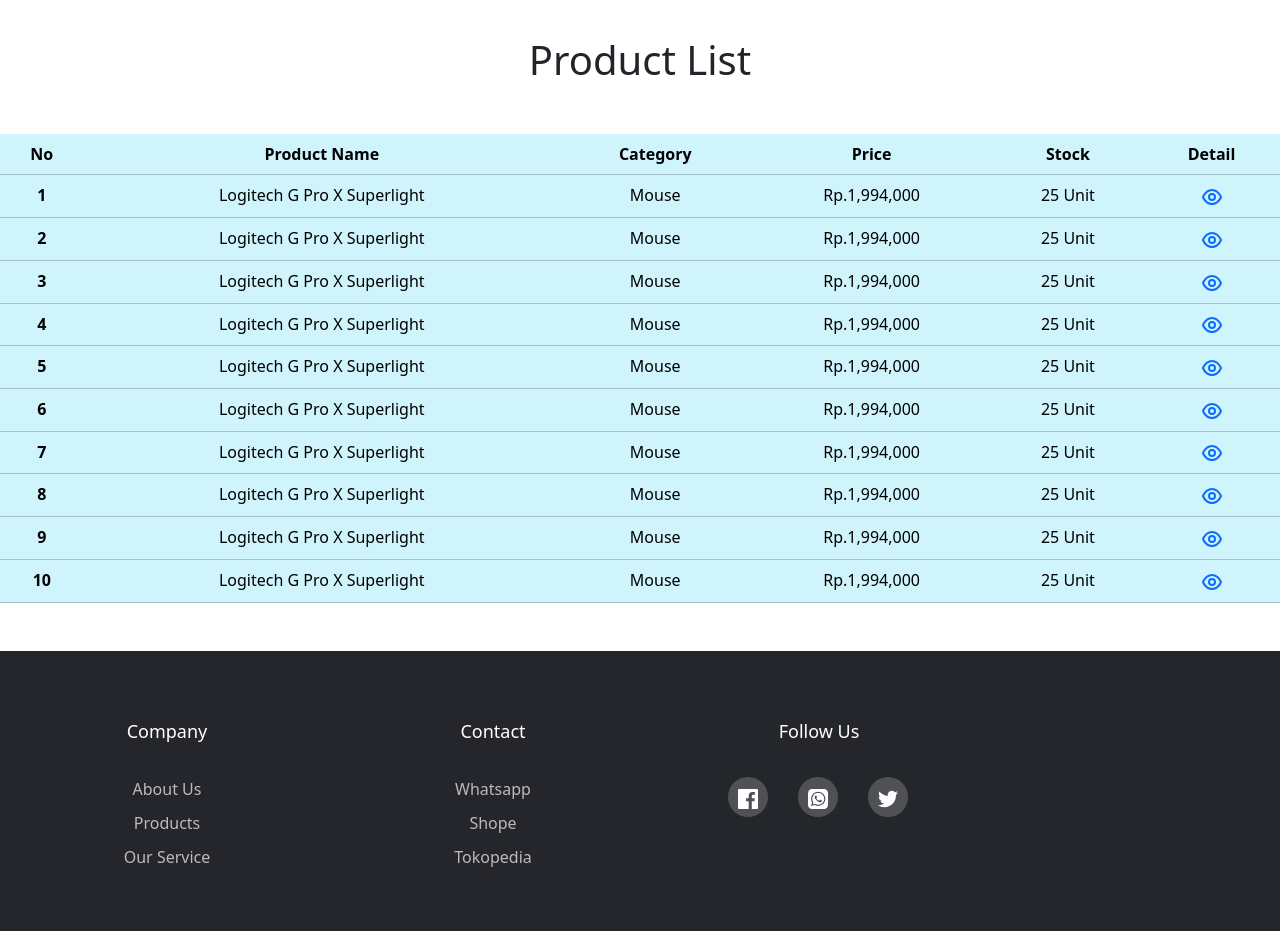
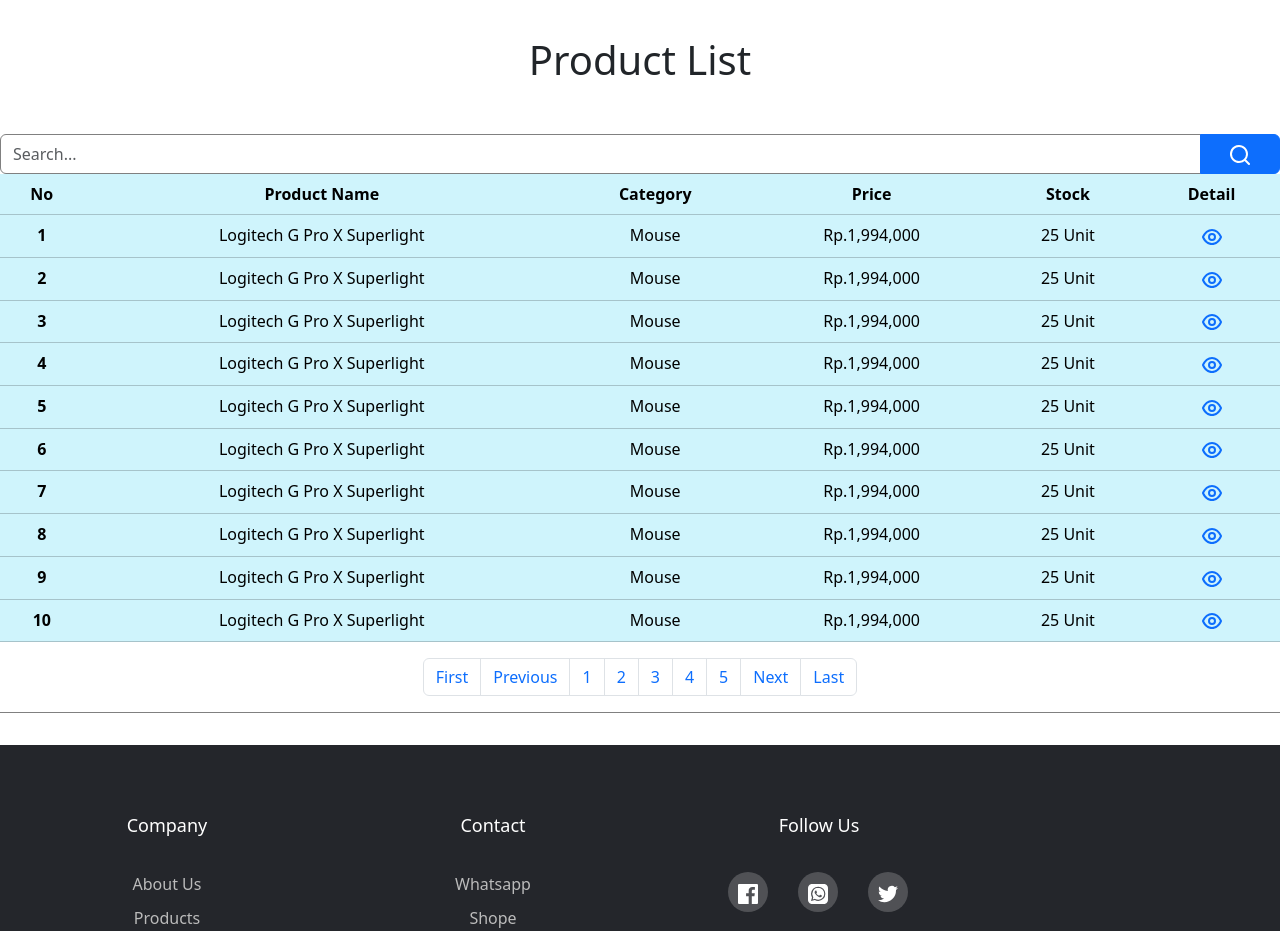
Before and after one commit to WahtuAstrawan/galaxy-comp, a React (Create React App) app in the folder frontend/: page / in a window 1280 px wide. Shown: the part 1100-2031 px from the top of the page. Built offline with nearby package versions, Linux system fonts and the light colour scheme.

Commit message:
adding searchbar and pagination to the product table

```diff
--- a/frontend/src/Components/TableProduct/TableProduct.css
+++ b/frontend/src/Components/TableProduct/TableProduct.css
@@ -1,3 +1,7 @@
 .detail-icon:hover{
     cursor: pointer;
 }
+
+.pagination-section {
+    border-bottom: 1px solid gray;
+}
--- a/frontend/src/Components/TableProduct/TableProduct.jsx
+++ b/frontend/src/Components/TableProduct/TableProduct.jsx
@@ -1,6 +1,6 @@
 import React, { useState } from 'react';
-import { Table, Button, Modal, ModalHeader, ModalBody, ModalFooter } from 'reactstrap';
-import { UilEye } from '@iconscout/react-unicons';
+import { Table, Button, Modal, ModalHeader, ModalBody, ModalFooter, InputGroup, Input, Pagination, PaginationItem, PaginationLink } from 'reactstrap';
+import { UilEye, UilSearch } from '@iconscout/react-unicons';
 import mouse from './mouse.jpg';
 import './TableProduct.css'
 
@@ -30,7 +30,12 @@
                 <h1>Product List</h1>
             </div>
             <div className="search-filter">
-
+                <InputGroup>
+                    <Input placeholder="Search..." style={{ border:"1px solid grey" }}/>
+                    <Button color="primary" style={{ width:"5rem" }}>
+                        <UilSearch></UilSearch>
+                    </Button>
+                </InputGroup>
             </div>
             <Table className='table-info' style={{ width: "100%" }}>
                 <thead>
@@ -60,6 +65,68 @@
                     ))}
                 </tbody>
             </Table>
+            <div className="pagination-section" color='info'>
+                <Pagination style={{ display:"flex", justifyContent:"center" }}>
+                <PaginationItem>
+                    <PaginationLink
+                    first
+                    href="#"
+                    >
+                        First
+                    </PaginationLink>
+                </PaginationItem>
+                <PaginationItem>
+                    <PaginationLink
+                    href="#"
+                    previous
+                    >
+                        Previous
+                    </PaginationLink>
+                </PaginationItem>
+                <PaginationItem>
+                    <PaginationLink href="#">
+                    1
+                    </PaginationLink>
+                </PaginationItem>
+                <PaginationItem>
+                    <PaginationLink href="#">
+                    2
+                    </PaginationLink>
+                </PaginationItem>
+                <PaginationItem>
+                    <PaginationLink href="#">
+                    3
+                    </PaginationLink>
+                </PaginationItem>
+                <PaginationItem>
+                    <PaginationLink href="#">
+                    4
+                    </PaginationLink>
+                </PaginationItem>
+                <PaginationItem>
+                    <PaginationLink href="#">
+                    5
+                    </PaginationLink>
+                </PaginationItem>
+                <PaginationItem>
+                    <PaginationLink
+                    href="#"
+                    next
+                    >
+                        Next
+                    </PaginationLink>
+                </PaginationItem>
+                <PaginationItem>
+                    <PaginationLink
+                    href="#"
+                    last
+                    >
+                        Last
+                    </PaginationLink>
+                </PaginationItem>
+                </Pagination>
+            </div>
+
             <Modal isOpen={modal} toggle={() => toggle(selectedProduct)}>
                 <ModalHeader toggle={() => toggle(selectedProduct)}>
                     {selectedProduct ? selectedProduct.name : ''}
```
